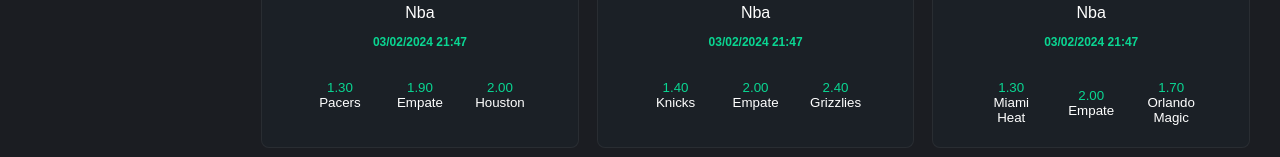
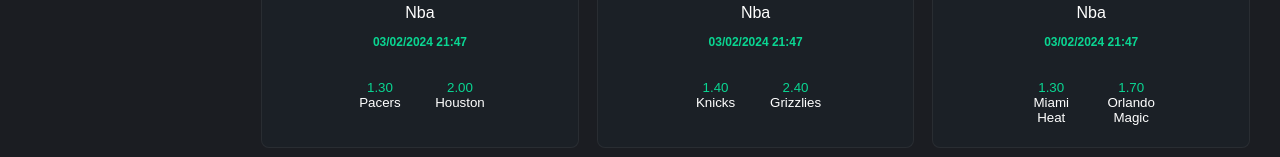
Before and after one commit to gaqueiroz/p2pweb, a Next.js app: page / in a window 1280 px wide. Shown: the part 1233-1390 px from the top of the page. Built offline with nearby package versions, Linux system fonts and the light colour scheme; a web font is replaced by a local one.

Commit message:
refactor: changes

```diff
--- a/package.json
+++ b/package.json
@@ -10,6 +10,7 @@
   },
   "dependencies": {
     "@chakra-ui/react": "^2.8.2",
+    "@chakra-ui/system": "^2.6.2",
     "date-fns": "^3.3.1",
     "date-fns-tz": "^2.0.0",
     "next": "14.1.0",
--- a/src/shared/components/Home/Categories/index.tsx
+++ b/src/shared/components/Home/Categories/index.tsx
@@ -200,10 +200,6 @@
             value: 1.3,
           },
           {
-            name: "Empate",
-            value: 1.9,
-          },
-          {
             name: "Houston",
             value: 2,
           },
@@ -224,10 +220,6 @@
           {
             name: "Knicks",
             value: 1.4,
-          },
-          {
-            name: "Empate",
-            value: 2,
           },
           {
             name: "Grizzlies",
@@ -252,10 +244,6 @@
             value: 1.3,
           },
           {
-            name: "Empate",
-            value: 2,
-          },
-          {
             name: "Orlando Magic",
             value: 1.7,
           },
```
Also changed, not shown: 1 other file (tests, documents, lock files or other folders).
